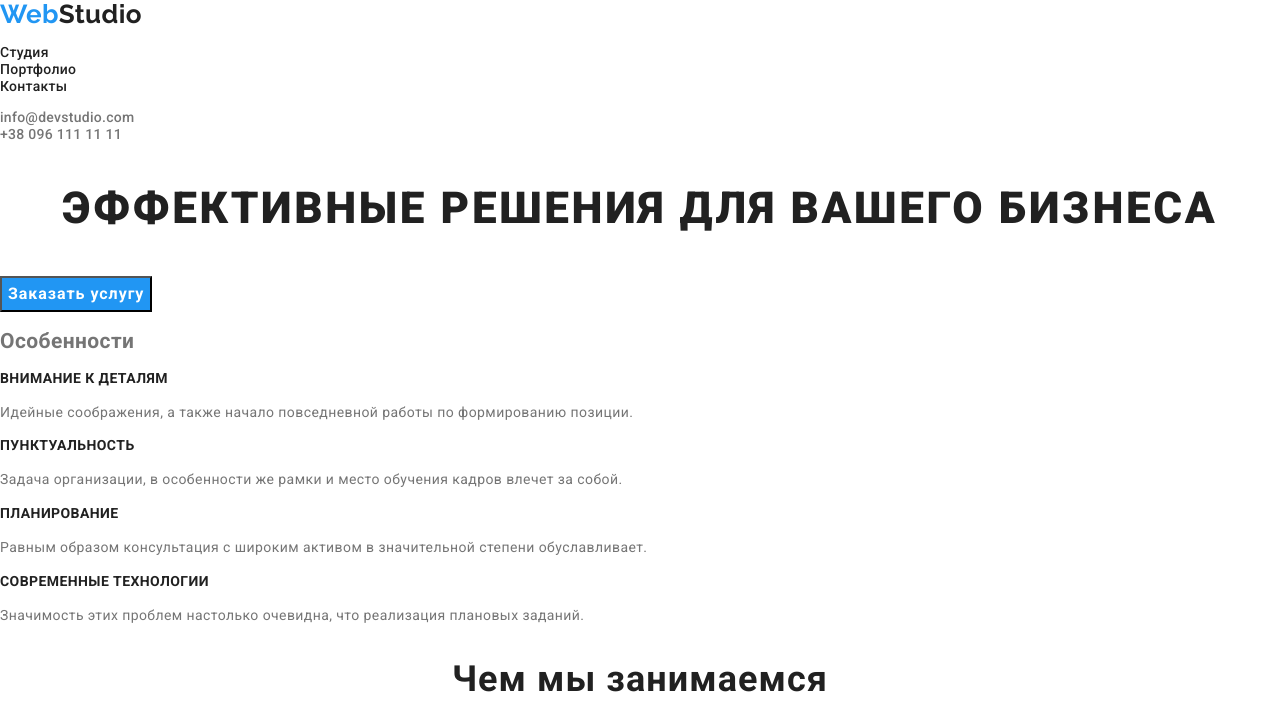
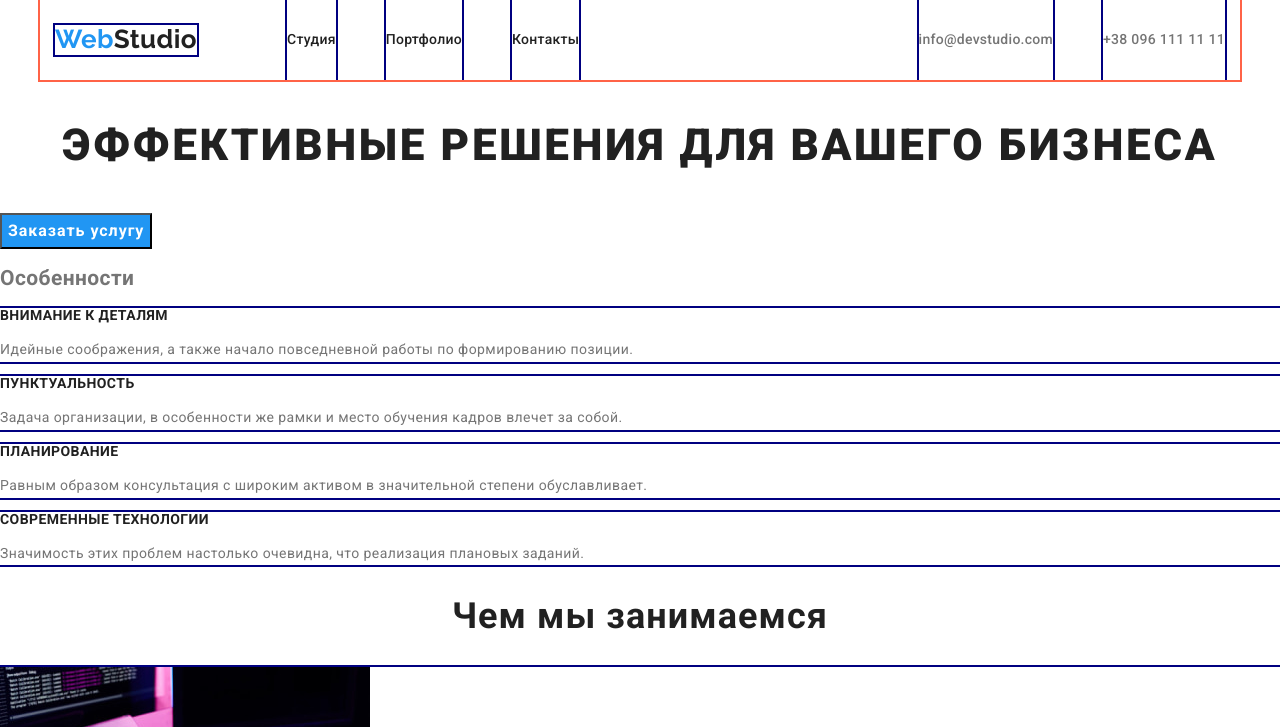
Before and after one commit to Ivan-GoIT/goit-markup-hw-03, a plain HTML site: page index.html in a window 1280 px wide. Shown: the top 727 px of the page. Drawn offline with nearby package versions, Linux system fonts and the light colour scheme.

Commit message:
flex for header - ready

```diff
--- a/css/styles.css
+++ b/css/styles.css
@@ -5,6 +5,25 @@ font-family: 'Roboto', sans-serif; */
   --primary-white-color: #ffffff;
   --accent-color: #2196f3;
   --title-color: #212121;
+}
+
+/* utils */
+.list {
+  list-style: none;
+  padding-left: 0;
+  margin: 0;
+}
+
+.link {
+  text-decoration: none;
+}
+
+.container {
+  margin: 0 auto;
+  padding-left: 15px;
+  padding-right: 15px;
+  max-width: 1200px;
+  outline: 2px solid tomato;
 }
 
 body {
@@ -15,12 +34,14 @@ body {
   letter-spacing: 0.03em;
 }
 /* Logo */
-.header .logo {
-  color: var(--title-color);
-}
 .logo {
   font-family: "Raleway", sans-serif;
   font-size: 26px;
+}
+li,
+.logo,
+.contact {
+  outline: 2px solid navy;
 }
 
 .logo-color {
@@ -28,31 +49,62 @@ body {
 }
 
 /* Header */
-
-.list-reset {
-  list-style: none;
-  padding-left: 0;
+.header > .container,
+.site-nav {
+  display: flex;
+  align-items: center;
 }
 
-.link-reset {
-  text-decoration: none;
+.header .logo {
+  color: var(--title-color);
 }
 
-.site-nav .link-reset {
+.nav-list {
+  margin-left: 90px;
+}
+
+.nav-list > .item + .item {
+  margin-left: 50px;
+}
+
+.contacts-list {
+  margin-left: auto;
+}
+
+.contacts-list > .item + .item {
+  margin-left: 50px;
+}
+
+.nav-list .link {
+  display: block;
+  padding-top: 32px;
+  padding-bottom: 32px;
+
   color: var(--title-color);
+
   font-weight: 500;
   font-size: 14px;
   line-height: 1.14;
   letter-spacing: 0.02em;
 }
 
-.site-nav .link-reset:hover,
-.site-nav .link-reset:focus {
+.nav-list .link:hover,
+.nav-list .link:focus {
   color: var(--accent-color);
 }
 
+.nav-list,
+.contacts-list {
+  display: flex;
+}
+
 .header .contact {
+  display: block;
+  padding-top: 32px;
+  padding-bottom: 32px;
+
   color: var(--prymary-text-color);
+
   font-weight: 500;
   font-size: 14px;
   line-height: 1.14;
@@ -63,6 +115,8 @@ body {
 .contact:focus {
   color: var(--accent-color);
 }
+
+/* Hero */
 
 .hero-title {
   color: var(--title-color);
--- a/index.html
+++ b/index.html
@@ -19,37 +19,39 @@
   </head>
   <body>
     <header class="header">
-      <nav>
-        <a lang="en" href="./index.html" class="logo link-reset">
+      <div class="container">
+        <nav class="site-nav">
+          <a lang="en" href="./index.html" class="logo link">
             <span class="logo-color">Web</span>Studio
           </a>
-        <ul class="site-nav list-reset">
-          <li>
-            <a href="./index.html" class="link-reset">Студия</a>
+          <ul class="nav-list list">
+            <li class="item">
+              <a href="./index.html" class="link">Студия</a>
             </li>
-          <li>
-            <a href="./portfolio.html" class="link-reset">Портфолио</a>
+            <li class="item">
+              <a href="./portfolio.html" class="link">Портфолио</a>
             </li>
-          <li>
-            <a href="#address" class="link-reset">Контакты</a>
+            <li class="item">
+              <a href="#address" class="link">Контакты</a>
             </li>
           </ul>
         </nav>
-      <ul class="list-reset">
-        <li>
+        <ul class="contacts-list list">
+          <li class="item">
             <a
               lang="en"
               href="mailto:info@devstudio.com"
-            class="link-reset contact"
+              class="contact link "
               >info@devstudio.com</a
             >
           </li>
-        <li>
-          <a href="tel:+380961111111" class="link-reset contact"
+          <li class="item">
+            <a href="tel:+380961111111" class="contact link "
               >+38 096 111 11 11</a
             >
           </li>
         </ul>
+      </div>
     </header>
     <main>
       <!-- Hero -->
@@ -62,7 +64,7 @@
         <!-- скрыть заголовок в стилях -->
         <h2 class="invisible">Особенности</h2>
 
-        <ul class="features list-reset">
+        <ul class="features list">
           <li>
             <h3 class="title">Внимание к деталям</h3>
             <p class="text">
@@ -96,7 +98,7 @@
       <!--Skills -->
       <section class="section">
         <h2 class="section-title">Чем мы занимаемся</h2>
-        <ul class="list-reset">
+        <ul class="list">
           <li>
             <img
               src="./image/skills/box1.jpg"
@@ -126,7 +128,7 @@
       <!-- Team -->
       <section class="section">
         <h2 class="section-title">Наша команда</h2>
-        <ul class="team list-reset">
+        <ul class="team list">
           <li class="team-card">
             <img
               src="./image/team/img1.jpg"
@@ -167,15 +169,15 @@
       </section>
     </main>
     <footer class="futer">
-      <a lang="en" href="./index.html" class="logo link-reset">
+      <a lang="en" href="./index.html" class="logo link">
         <span class="logo-color">Web</span>Studio
       </a>
       <address id="address" class="address">
         <p>г. Киев, пр-т Леси Украинки, 26</p>
-        <a lang="en" href="mailto:info@devstudio.com" class="contact link-reset"
+        <a lang="en" href="mailto:info@devstudio.com" class="contact link"
           >info@devstudio.com</a
         >
-        <a href="tel:+380961111111" class="contact link-reset"
+        <a href="tel:+380961111111" class="contact link"
           >+38 096 111 11 11</a
         >
       </address>
```
Lines whose indentation alone changed are shown as unchanged.
